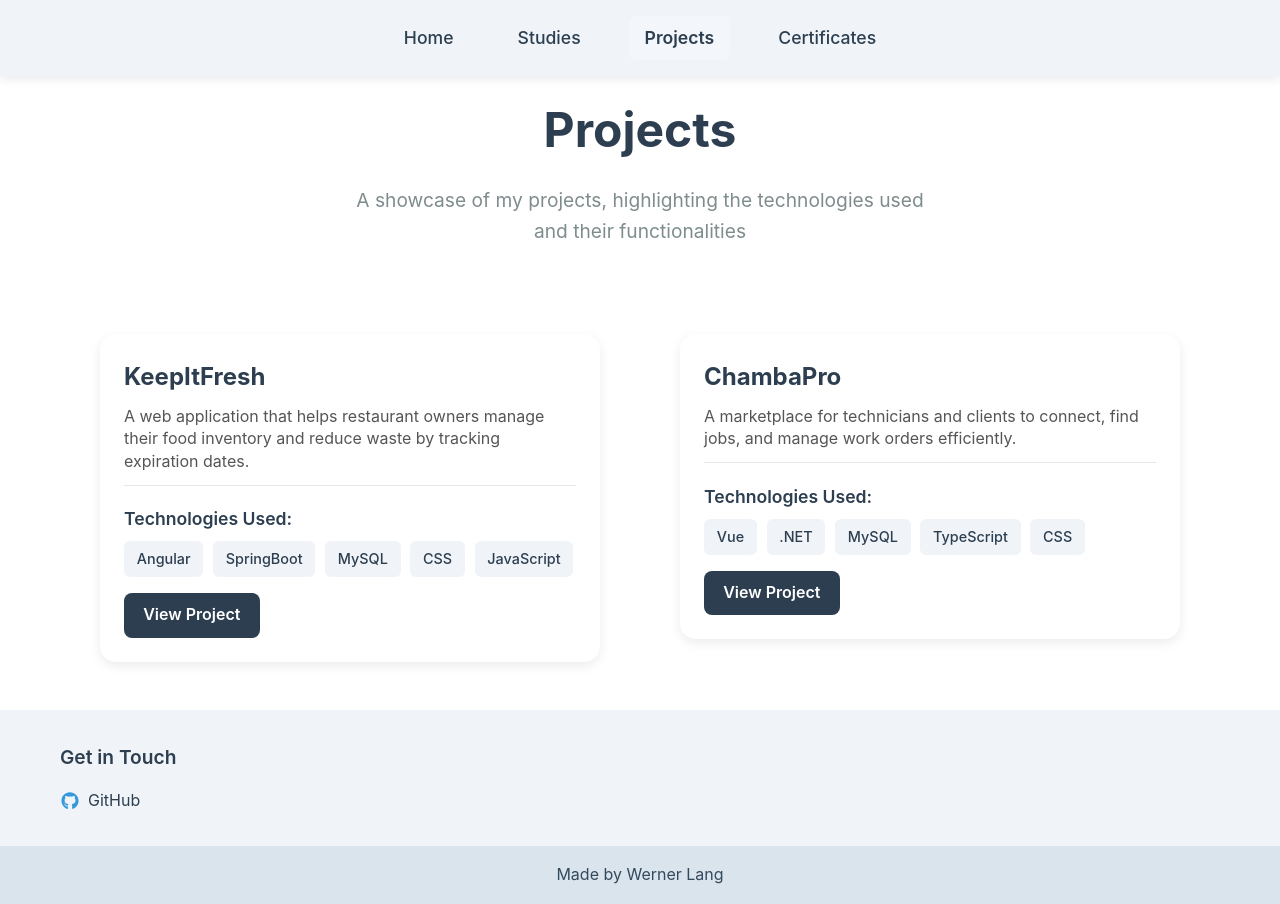
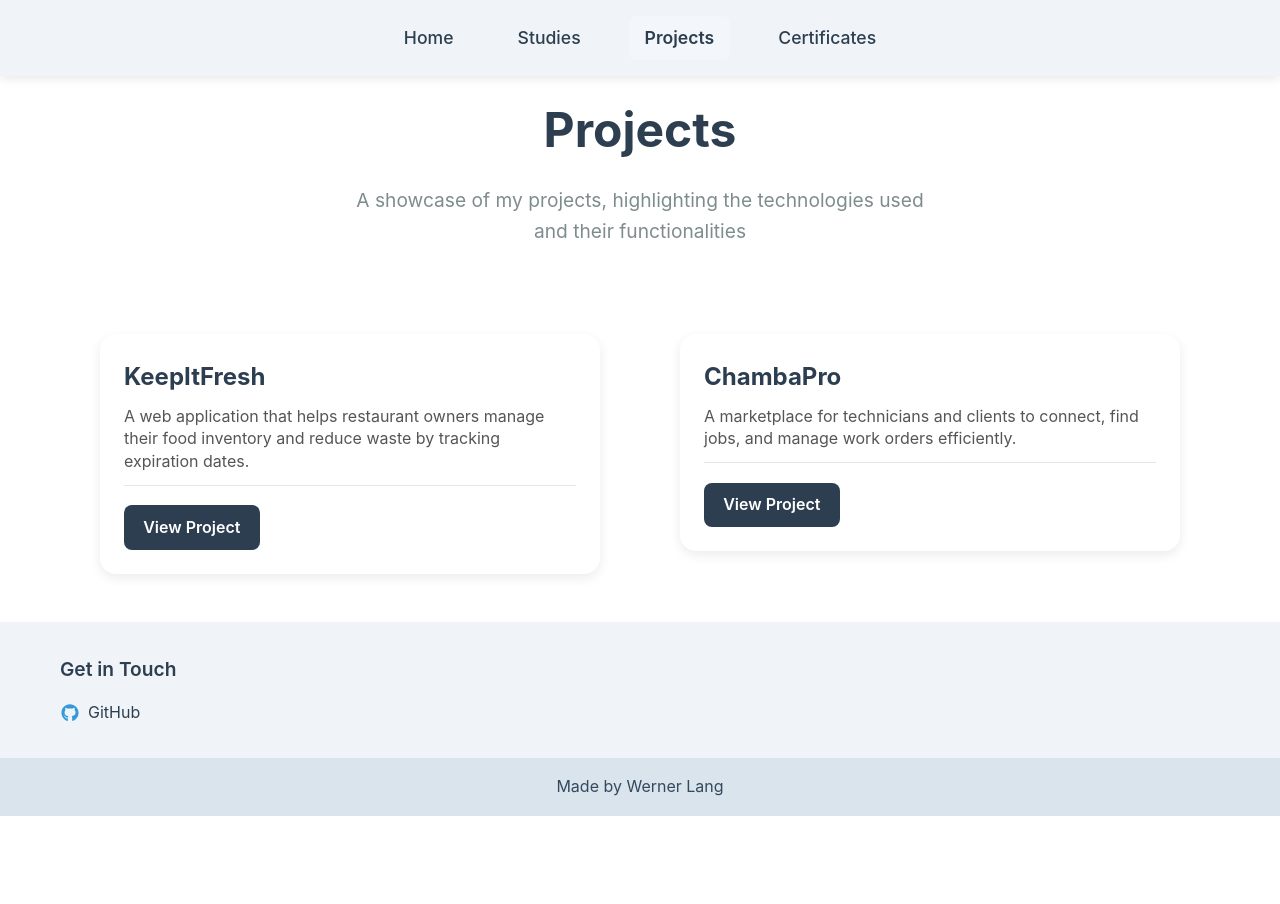
Before and after one commit to 00WernerLang/Curriculum_WebApp, a React (Vite) app: page /projects in a window 1280 px wide. After the commit the page ends 816 px from the top, so only its background shows below. Built offline with nearby package versions, Linux system fonts and the light colour scheme.

Commit message:
feat: take out technologies used on project cards

```diff
--- a/src/components/ProjectCard.jsx
+++ b/src/components/ProjectCard.jsx
@@ -9,12 +9,6 @@ function ProjectCard({name, description, Technologies, link}) {
                     <p className="project-description">{description}</p>
                 </div>
                 <div className="project-card-content">
-                    <h3>Technologies Used:</h3>
-                    <ul className="technologies-list">
-                        {Technologies.map((tech, index) => (
-                            <li key={index} className="technology-item">{tech}</li>
-                        ))}
-                    </ul>
                     {link && (
                         <a href={link} className="project-link" target="_blank" rel="noopener noreferrer">
                             View Project
```
